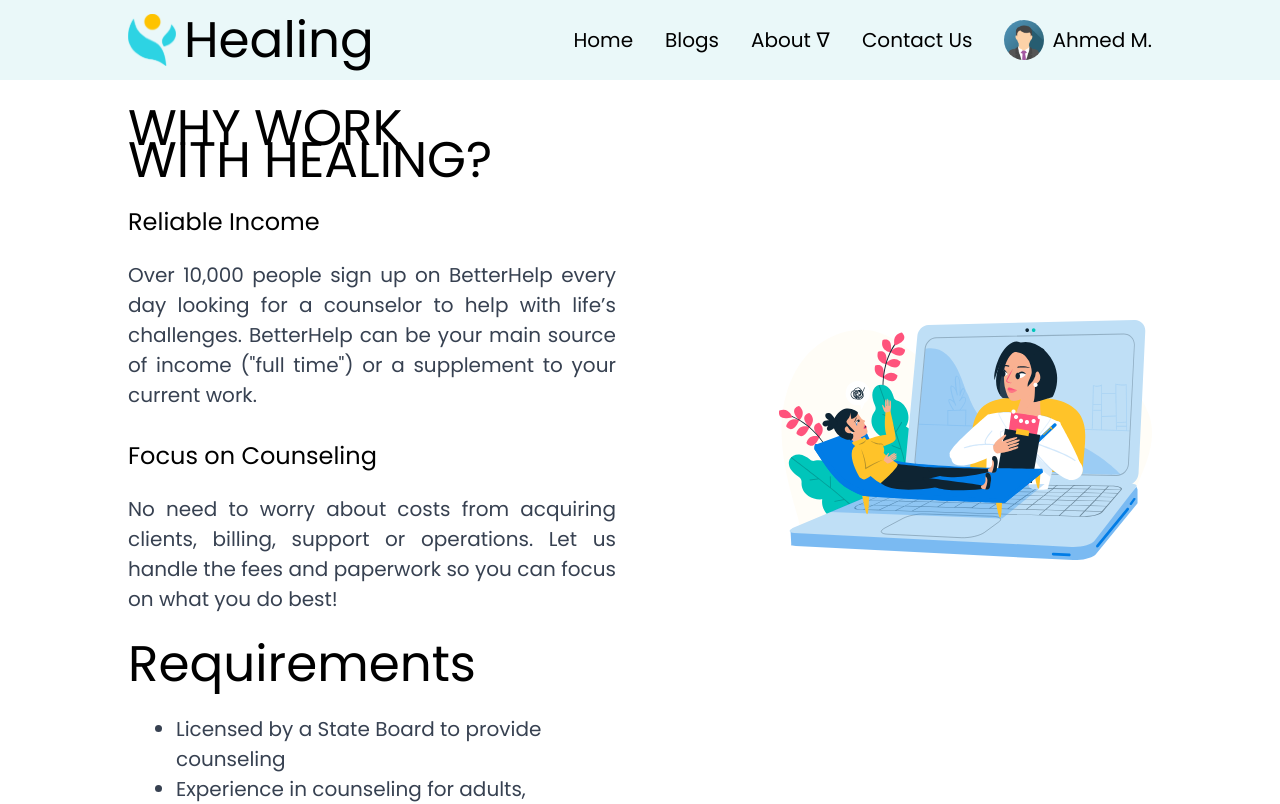
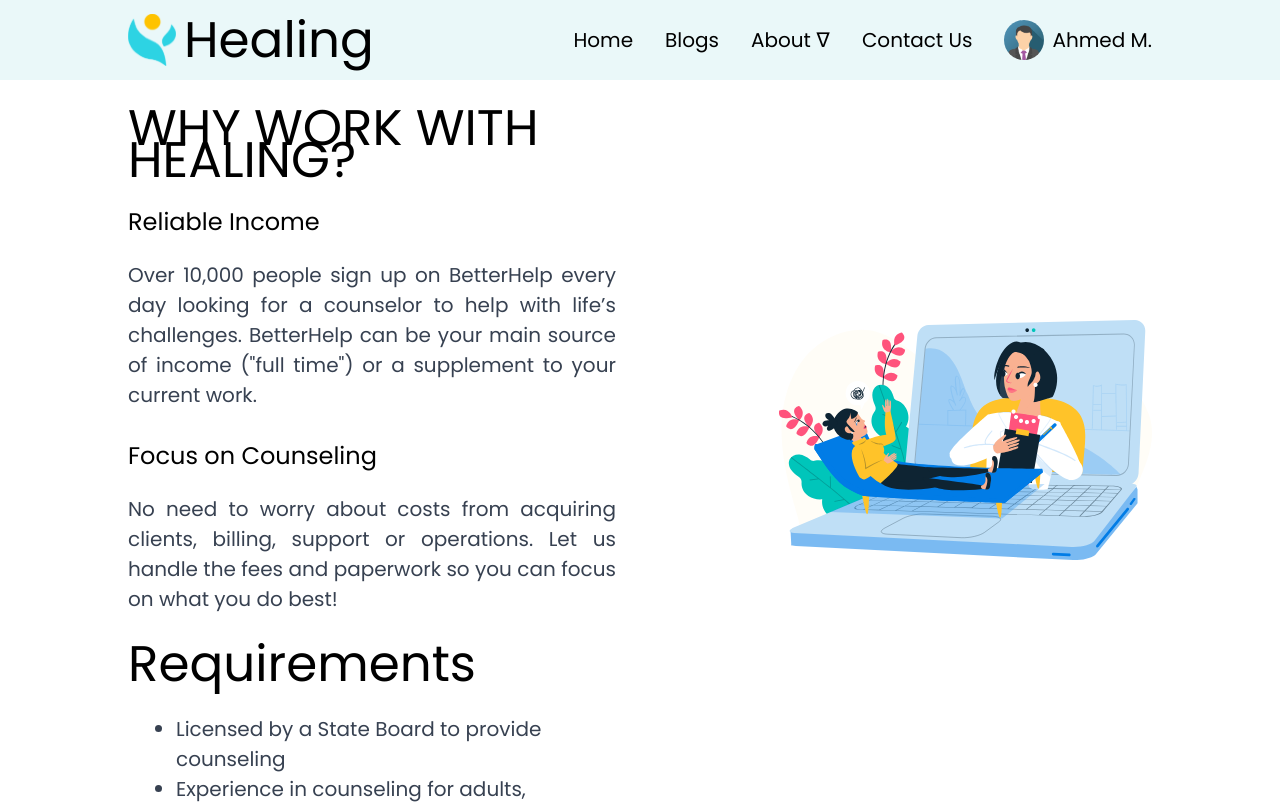
Before and after one commit to AllanSaleh/capstone-project-online-healing, a React (Create React App) app: page /Requirements in a window 1280 px wide. Shown: the top 804 px of the page. Built offline with nearby package versions, Linux system fonts and the light colour scheme.

Commit message:
I am done on my part optimizing

```diff
--- a/src/Components/RequirementsPage/RequirementsPage.jsx
+++ b/src/Components/RequirementsPage/RequirementsPage.jsx
@@ -9,11 +9,7 @@ export default function RequirementsPage() {
     <div className="pt-navbar px-sides  pb-24">
       <div className="flex flex-col lg:flex-row">
         <div className="flex flex-col">
-          <div className="uppercase text-2xl lg:text-title mt-8 whitespace-nowrap">
-            Why work
-            <br />
-            with Healing?
-          </div>
+          <div className="uppercase text-2xl lg:text-title mt-8">Why work with Healing?</div>
           <div className="text-jusfify space-y-6 w-3/4 mt-8">
             <p className="lg:text-subtitle text-lg">Reliable Income</p>
             <p className="lg:text-paragraph text-justify text-gray-700">
--- a/src/Components/TherapistCreatePage/TherapistCreatePage.jsx
+++ b/src/Components/TherapistCreatePage/TherapistCreatePage.jsx
@@ -1,4 +1,4 @@
-import React from 'react';
+import React, { useState } from 'react';
 import { useHistory } from 'react-router-dom';
 
 import InputField from './InputField';
@@ -8,11 +8,16 @@ export default function TherapistCreatePage() {
   const history = useHistory();
 
   const GoToThankYou = () => {
+    // Code to validate inputs
+
     // Firebase stuff to send new therapist request
+
     history.push({
       pathname: '/ThankYou',
-      state:
-        'Thank you for your interest in working with Healing, we have recieved your application.\nYou will receive an email guiding you for the next steps soon after your information is reviewed.',
+      state: [
+        'Thank you for your interest in working with Healing, we have recieved your application.',
+        'You will receive an email guiding you for the next steps soon after your information is reviewed.',
+      ],
     });
   };
 
```
Also changed, not shown: src/Components/EditProfilePage/EditProfilePage.jsx (+2 -5 lines).
